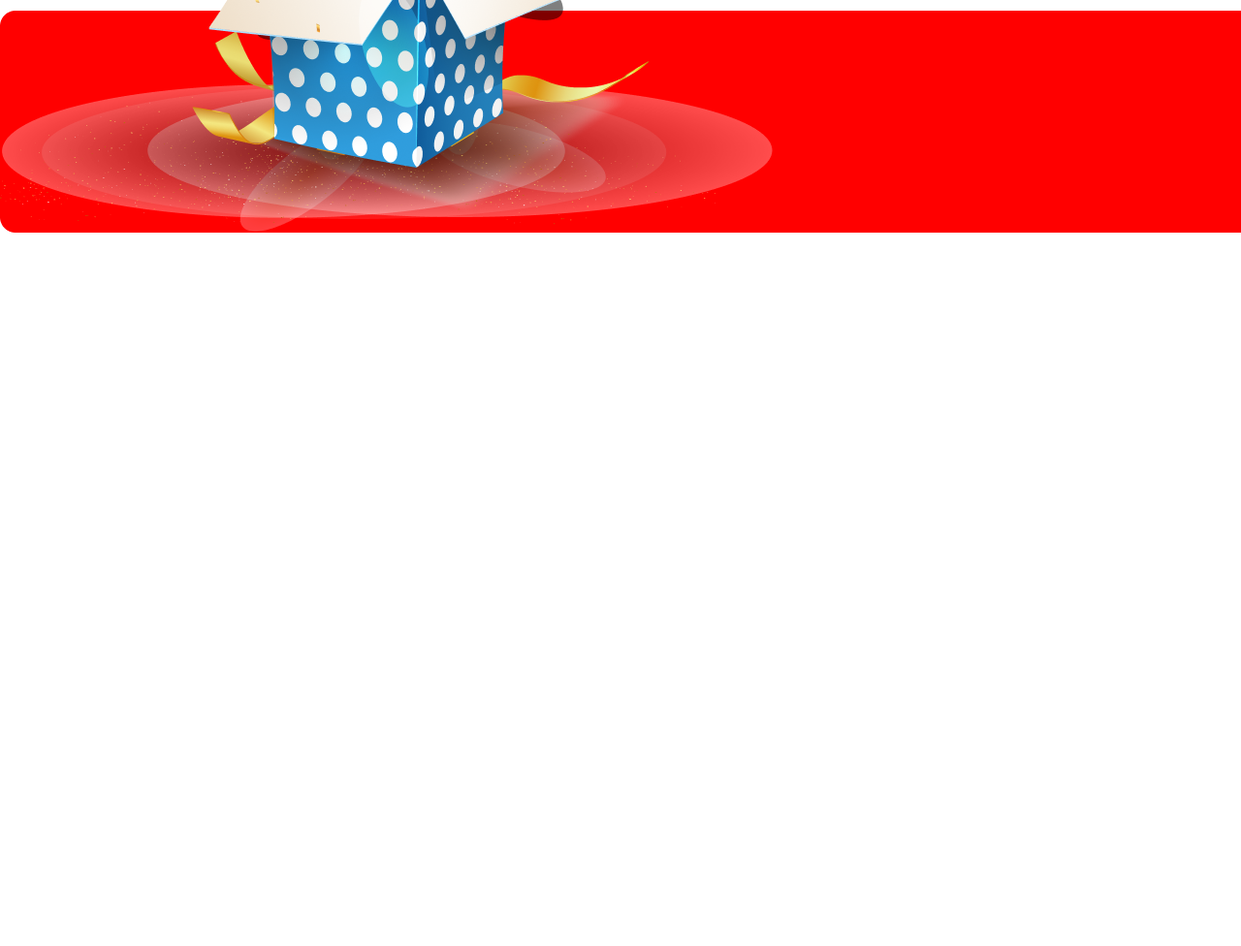
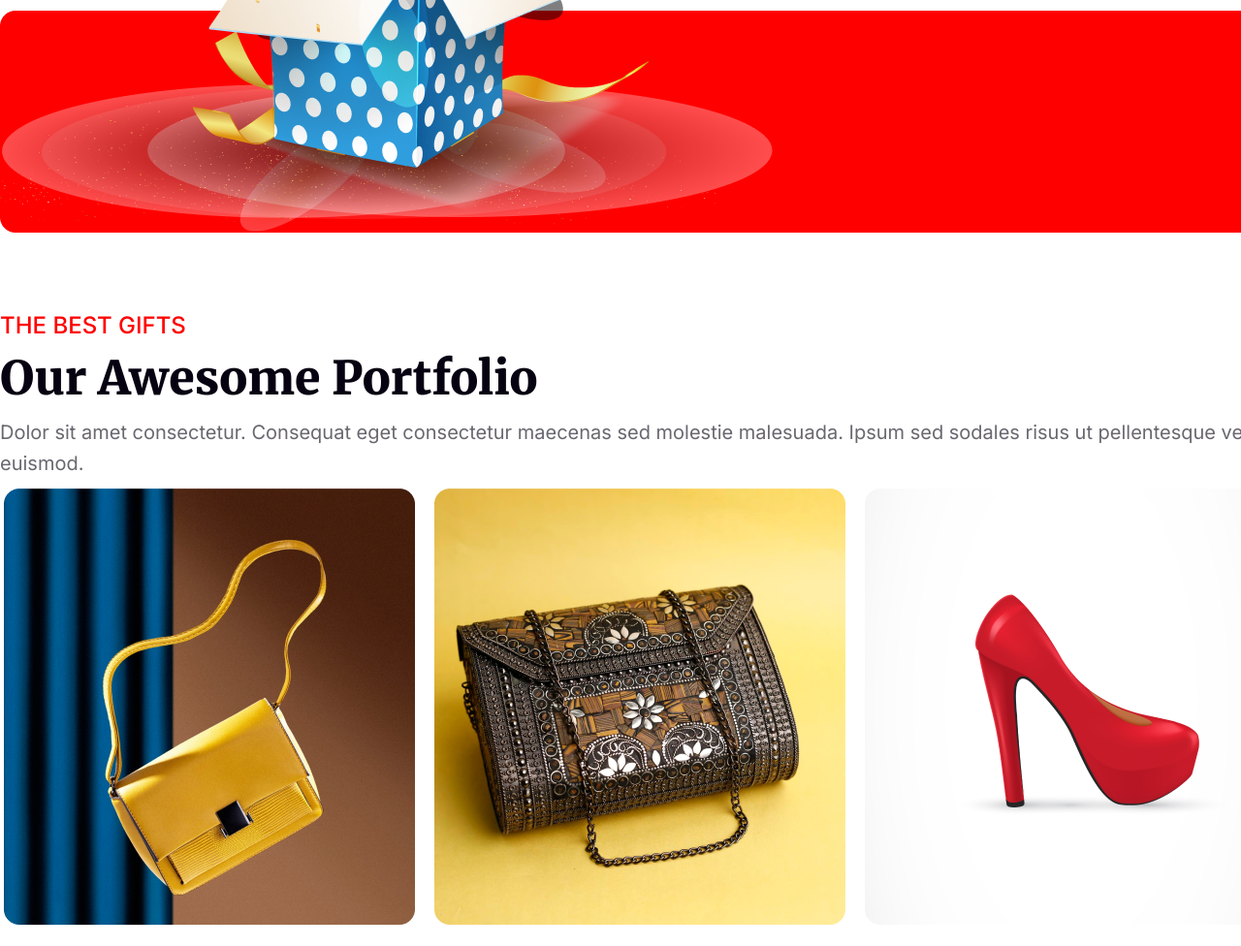
Before and after one commit to SifatSararChistee/new-year-offer-project, a plain HTML site: page index.html in a window 1280 px wide. Shown: the part 4209-5185 px from the top of the page at 97% size. Before the commit the page ends 4471 px from the top, so only its background shows below. Drawn offline with Linux system fonts and the light colour scheme.

Commit message:
added discount section

```diff
--- a/index.html
+++ b/index.html
@@ -106,6 +106,40 @@
           <img src="styles/images/Group 44.png" alt="discontimg" />
         </div>
       </section>
+
+      <!-- portfolio section -->
+
+      <section class="portfolio">
+        <div class="portfolio-text">
+          <h4>THE BEST GIFTS</h4>
+          <h1>Our Awesome Portfolio</h1>
+          <p>
+            Dolor sit amet consectetur. Consequat eget consectetur maecenas sed
+            molestie malesuada. Ipsum sed sodales risus ut pellentesque vel
+            euismod.
+          </p>
+        </div>
+        <div class="product-img">
+          <div class="product-img1">
+            <img src="styles/images/Rectangle 3.png" alt="" />
+          </div>
+          <div class="product-img2">
+            <img src="styles/images/Rectangle 4.png" alt="" />
+          </div>
+          <div class="product-img3">
+            <img src="styles/images/Rectangle 5.png" alt="" />
+          </div>
+          <div class="product-img4">
+            <img src="styles/images/Rectangle 6.png" alt="" />
+          </div>
+          <div class="product-img5">
+            <img src="styles/images/Rectangle 7.png" alt="" />
+          </div>
+          <div class="product-img6">
+            <img src="styles/images/Rectangle 8.png" alt="" />
+          </div>
+        </div>
+      </section>
     </main>
     <footer></footer>
   </body>
--- a/styles/style.css
+++ b/styles/style.css
@@ -315,3 +315,44 @@ font-weight: 400;}
     left: 70%;
     top: 40%;
 }
+
+/* portfolio section */
+
+.portfolio{
+    width: 1320px;
+    height: 1000px;
+    margin: 0 auto;
+    margin-top: 150px;
+}
+.portfolio-text h4{
+    color: rgb(255, 0, 0);
+    font-family: Inter;
+    font-size: 24px;
+    font-weight: 500;
+    padding-bottom:10px;
+    }
+.portfolio-text h1{
+    color: rgb(7, 2, 17);
+    font-family: Merriweather;
+    font-size: 48px;
+    font-weight: 900;
+    padding-bottom:10px;
+}
+
+.portfolio-text p{
+    color: rgba(7, 2, 17, 0.6);
+    font-family: Inter;
+    font-size: 20px;
+    font-weight: 400;
+    line-height: 32px;
+    padding-bottom:10px;
+}
+.product-img{
+    width: 1320px;
+    border-radius: 20px;
+    display: flex;
+    flex-wrap: wrap;
+    gap: 20px;
+    justify-content: center;
+    align-items: center;
+}
```
